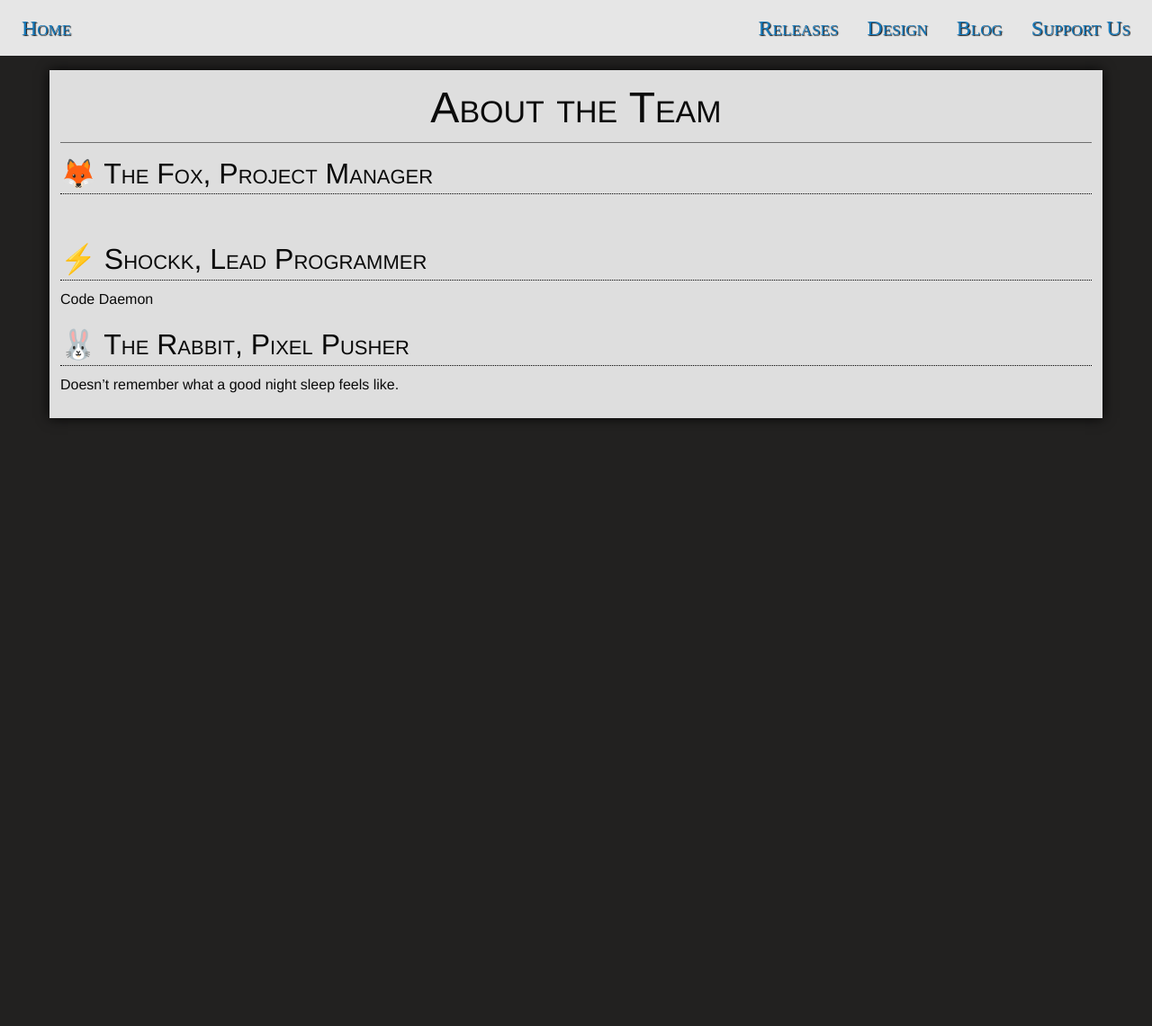
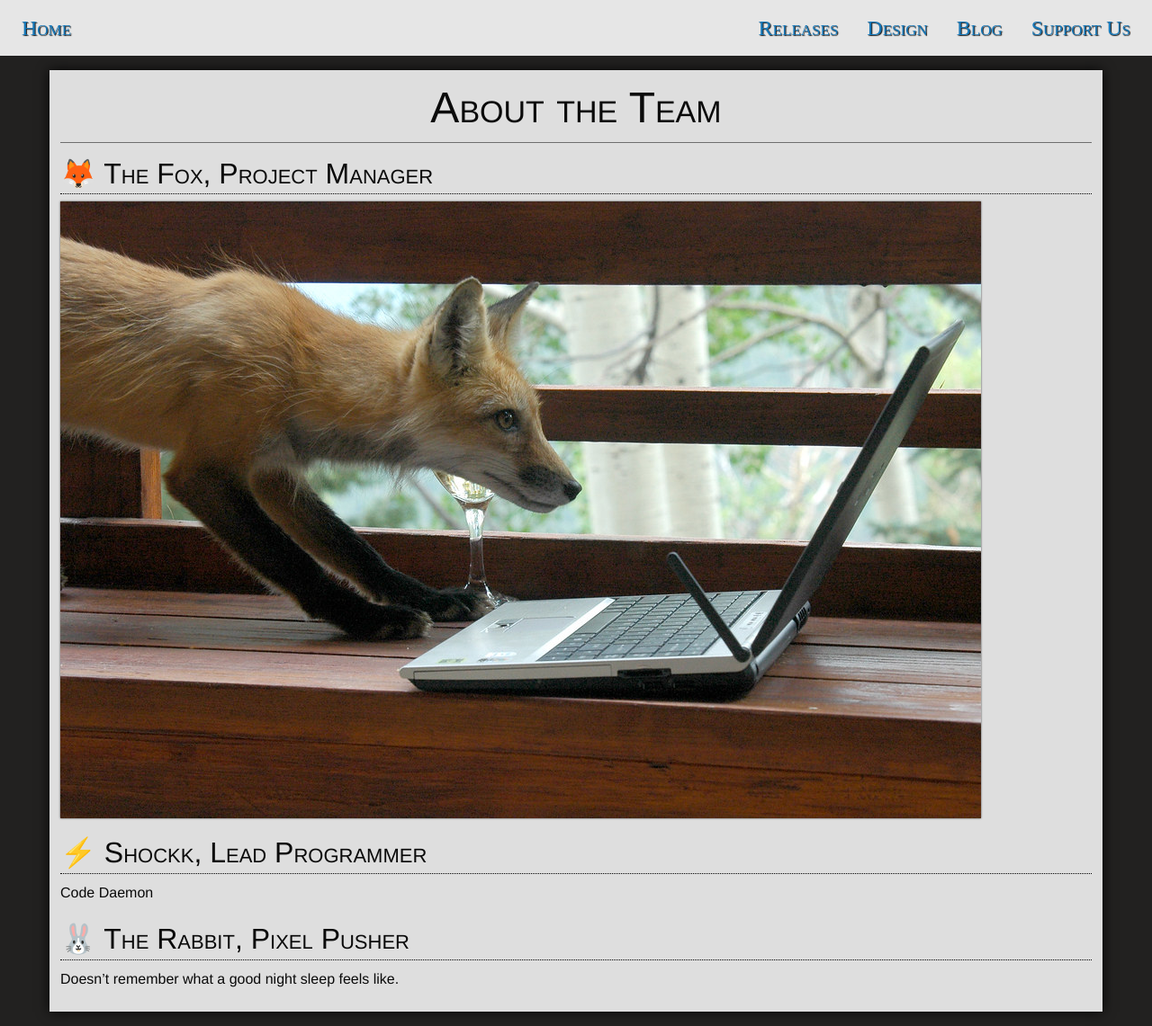
Before and after one commit to corporeality-space/web, a Jekyll site: the page built from who.md, in a window 1280 px wide. Shown: the whole page at 90% size. Built offline with Jekyll 4.4.1, drawn with Linux system fonts in a browser that asks for light colours; nearby versions of some CDN libraries; some web fonts are replaced; our own code applies the rules of GitHub Pages for plain Markdown files; library files that are not in the unit come from our copies; before the commit the page ends 900 px from its top, so only the background shows below that.

Commit message:
Update who.md

```diff
--- a/who.md
+++ b/who.md
@@ -4,7 +4,7 @@ title: About the Team
 
 # 🦊 The Fox, Project Manager
 
-![](/polar-space/assets/img/who/207435086_e1733f05ea_b.jpg)
+![](/assets/img/who/207435086_e1733f05ea_b.jpg)
 
 
 
```
